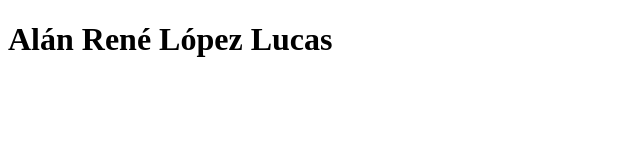
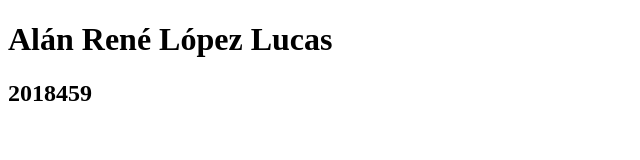
Before and after one commit to alopez-2018459/Projects, a plain HTML site: page index.html in a window 1280 px wide. Shown: the whole page, without its empty margins (0-640 px from the left). Drawn offline with Linux system fonts and the light colour scheme.

Commit message:
Se agregó el carné en h2

```diff
--- a/index.html
+++ b/index.html
@@ -8,5 +8,6 @@
 </head>
 <body>
     <h1>Alán René López Lucas</h1>
+    <h2>2018459</h2>
 </body>
 </html>
```
